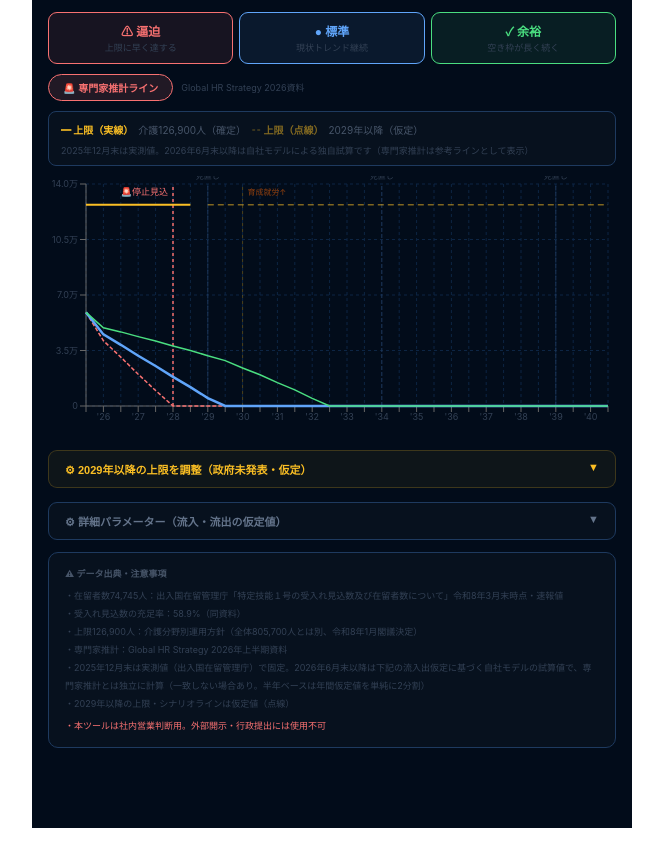
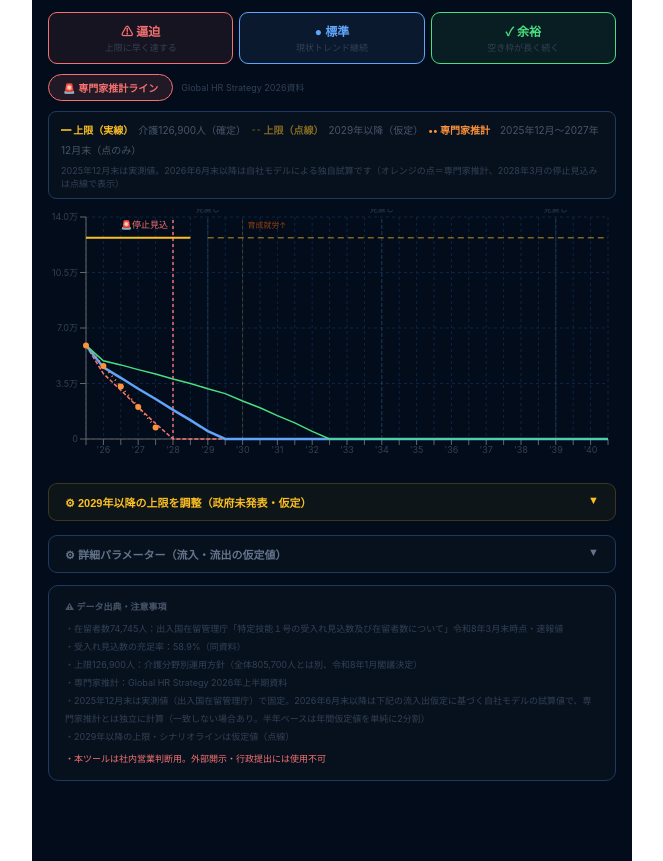
Before and after one commit to jimu1astation-prog/kaigo-simulator, a React (Vite) app: page / in a window 1280 px wide. Shown: the part 791-1652 px from the top of the page, without its empty margins (308-971 px from the left). Before the commit the page ends 1619 px from the top, so only its background shows below. Built offline with nearby package versions, Linux system fonts and the light colour scheme.

Commit message:
グラフに専門家推計ライン（オレンジ点）を実描画

```diff
--- a/src/App.jsx
+++ b/src/App.jsx
@@ -32,6 +32,16 @@ const EXPERT_FORECAST = [
   { period: "2027年12月末", vacancy: 7209,  residents: 119691 },
   { period: "2028年3月",    vacancy: 0,     residents: 126900, danger: true },
 ];
+
+// 専門家推計のうち、半年グリッド（6月末/12月末）にちょうど乗る時点だけを抜き出し、
+// グラフ上に参考ラインとして描画するためのマップ（2026年3月末・2028年3月はグリッドに乗らないため対象外）。
+const EXPERT_VACANCY_BY_KEY = {
+  "2025-2": 59029,
+  "2026-1": 46074,
+  "2026-2": 33119,
+  "2027-1": 20164,
+  "2027-2": 7209,
+};
 
 // 2025年12月末は出入国在留管理庁の実測値をそのまま採用する（3シナリオ共通・固定値）。
 // 2026年3月末の実測値74,745人（=DEFAULTS.currentResidents）は半年グリッドに乗らないため、
@@ -212,6 +222,7 @@ export default function App() {
     逼迫_空き枠: all.hippaku[i].vacancy,
     標準_空き枠: all.standard[i].vacancy,
     余裕_空き枠: all.yoyu[i].vacancy,
+    専門家推計_空き枠: EXPERT_VACANCY_BY_KEY[d.key],
   })), [all]);
 
   const currentVacancy  = Math.max(0, CONFIRMED_CAP - p.currentResidents);
@@ -394,8 +405,11 @@ export default function App() {
               {"　"}
               <span style={{ color:"rgba(251,191,36,0.5)", fontWeight:700 }}>╌ 上限（点線）</span>
               <span style={{ color:"#475569" }}>　2029年以降（仮定）</span>
+              {"　"}
+              <span style={{ color:"#fb923c", fontWeight:700 }}>•• 専門家推計</span>
+              <span style={{ color:"#475569" }}>　2025年12月〜2027年12月末（点のみ）</span>
             </div>
-            <div style={{ fontSize:9, color:"#334155", marginTop:4 }}>2025年12月末は実測値。2026年6月末以降は自社モデルによる独自試算です（専門家推計は参考ラインとして表示）</div>
+            <div style={{ fontSize:9, color:"#334155", marginTop:4 }}>2025年12月末は実測値。2026年6月末以降は自社モデルによる独自試算です（オレンジの点＝専門家推計、2028年3月の停止見込みは点線で表示）</div>
           </div>
 
           <ResponsiveContainer width="100%" height={260}>
@@ -422,6 +436,10 @@ export default function App() {
               {activeS.includes("hippaku")  && <Line dataKey="逼迫_空き枠" name="⚠ 逼迫" stroke="#f87171" strokeWidth={1.5} dot={false} strokeDasharray="4 2" />}
               {activeS.includes("standard") && <Line dataKey="標準_空き枠" name="● 標準" stroke="#60a5fa" strokeWidth={2.5} dot={false} />}
               {activeS.includes("yoyu")     && <Line dataKey="余裕_空き枠" name="✓ 余裕" stroke="#4ade80" strokeWidth={1.5} dot={false} />}
+              {showExpert && (
+                <Line dataKey="専門家推計_空き枠" name="🚨 専門家推計" stroke="#fb923c" strokeWidth={2}
+                  strokeDasharray="1 4" dot={{ r: 3, fill: "#fb923c", strokeWidth: 0 }} connectNulls={false} />
+              )}
             </ComposedChart>
           </ResponsiveContainer>
 
```
